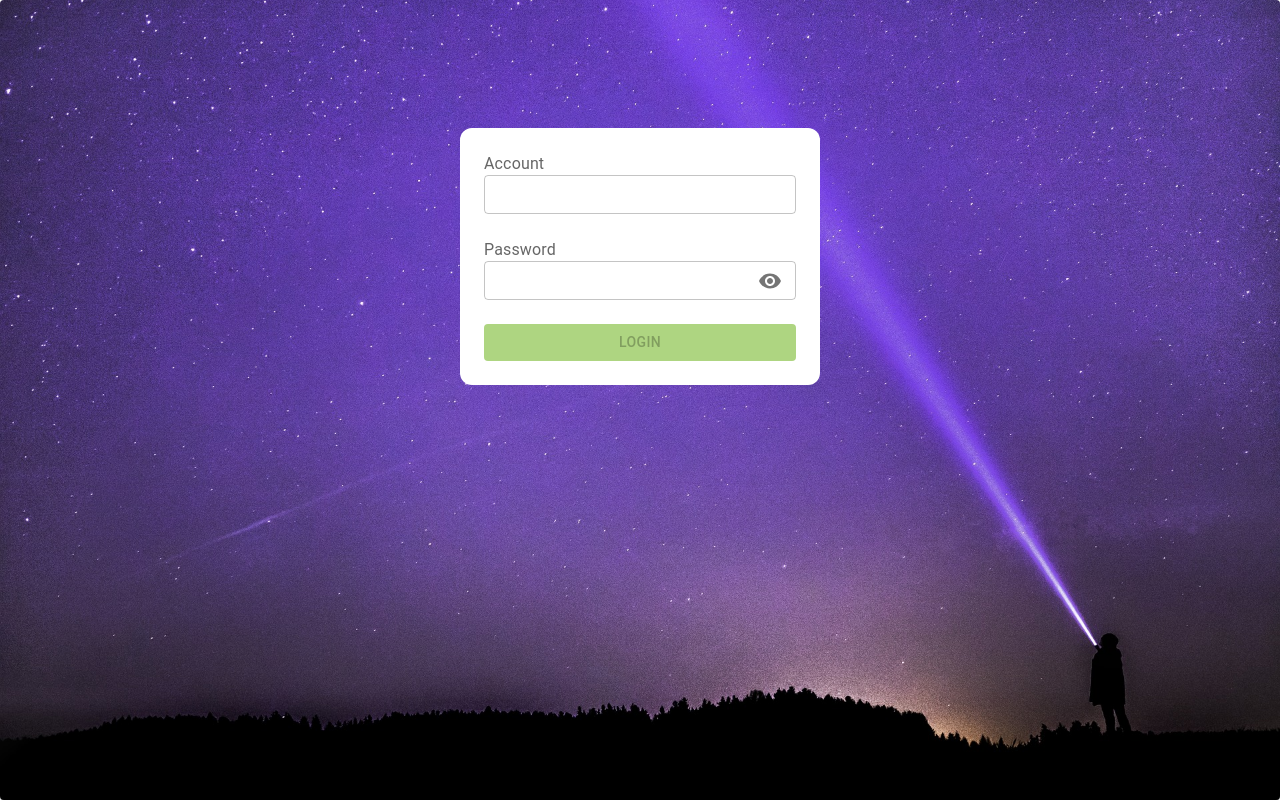
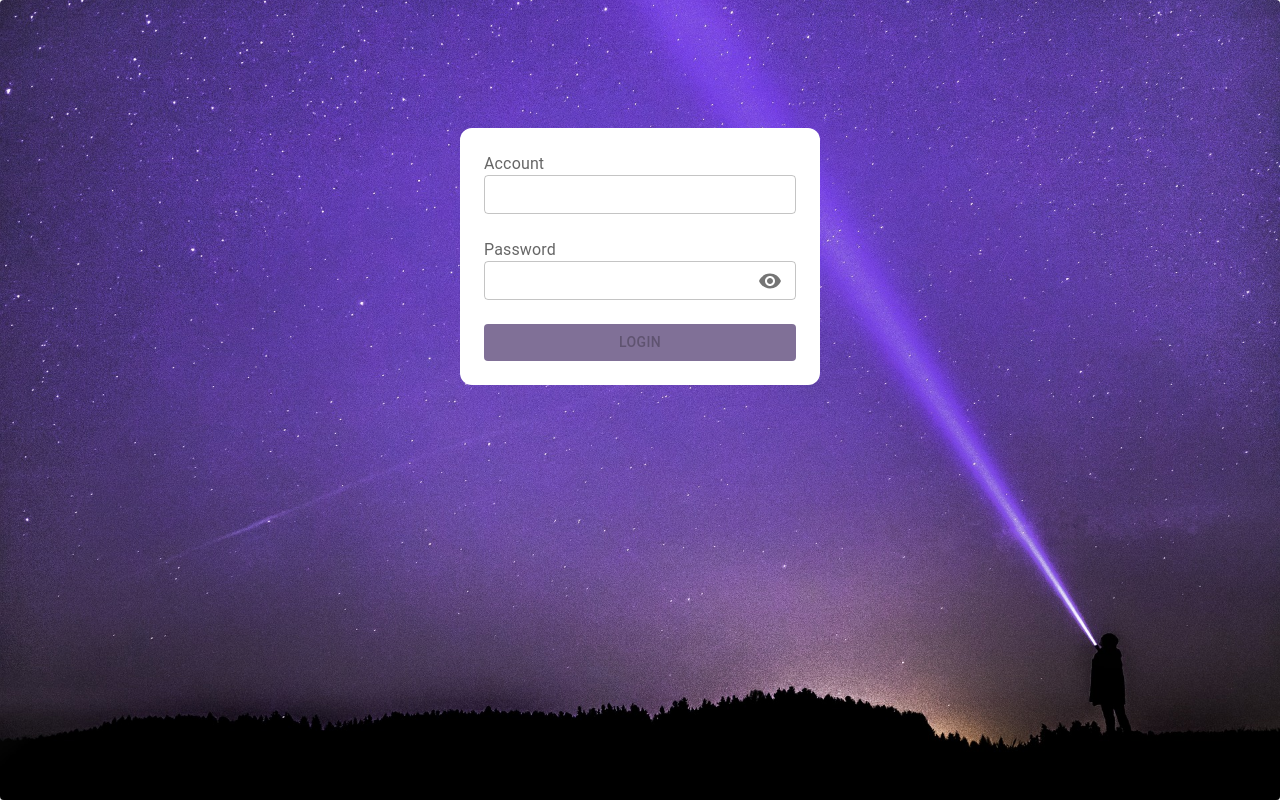
Before and after one commit to WeShareUs-blog/WeShareUs-blog-Front, a React (Create React App) app: page /login in a window 1280 px wide. Built offline with nearby package versions, Linux system fonts and the light colour scheme.

Commit message:
WBF-7 [fix]: personal color

```diff
--- a/src/components/LoginForm/LoginForm.tsx
+++ b/src/components/LoginForm/LoginForm.tsx
@@ -108,8 +108,8 @@ function LoginForm() {
             });
           })}
           sx={{
-            backgroundColor: isValid ? '#8bc34a' : '#aed581',
-            '&:hover': { backgroundColor: '#8bc34a' },
+            backgroundColor: isValid ? '#C99DCA' : '#807097',
+            '&:hover': { backgroundColor: '#C99DCA' },
           }}
         >
           Login
--- a/src/components/SignupForm/SignupForm.tsx
+++ b/src/components/SignupForm/SignupForm.tsx
@@ -2,7 +2,7 @@ import { useForm } from 'react-hook-form';
 import { Box, Button, InputLabel, Stack, TextField } from '@mui/material';
 import * as yup from 'yup';
 import { yupResolver } from '@hookform/resolvers/yup';
-import { userRepository } from '../../repositories/uesr.repository';
+import { useSignup } from '../../libs/auth';
 
 const signupSchema = yup
   .object({
@@ -14,6 +14,8 @@ const signupSchema = yup
 function SignupForm() {
   // 1. destructure props
   // 2. lib hooks
+  const [signupUser] = useSignup();
+
   // 3. state hooks
   // 4. query hooks
   // 5. form hooks
@@ -55,7 +57,12 @@ function SignupForm() {
       <Button
         onClick={handleSubmit(
           async ({ account, password, confirmPassword }) => {
-            await userRepository.signup({ account, password, confirmPassword });
+            await signupUser({
+              variables: { account, password, confirmPassword },
+              onError: (err) => {
+                console.log(err);
+              },
+            });
           },
         )}
       >
--- a/src/libs/auth.tsx
+++ b/src/libs/auth.tsx
@@ -37,3 +37,31 @@ export const useSignIn: () => [
     { loading },
   ];
 };
+
+export const useSignup: () => [
+  ({
+    variables,
+    onError,
+  }: {
+    variables: { account: string; password: string; confirmPassword: string };
+    onError: (err: Error) => void;
+  }) => void,
+] = () => {
+  const [loading, setLoading] = useState(false);
+
+  return [
+    ({
+      variables,
+      onError,
+    }: {
+      variables: { account: string; password: string; confirmPassword: string };
+      onError: (err: Error) => void;
+    }) => {
+      setLoading(true);
+      httpClient
+        .post('/users/signup', variables)
+        .catch((err) => onError(err))
+        .finally(() => setLoading(false));
+    },
+  ];
+};
```
